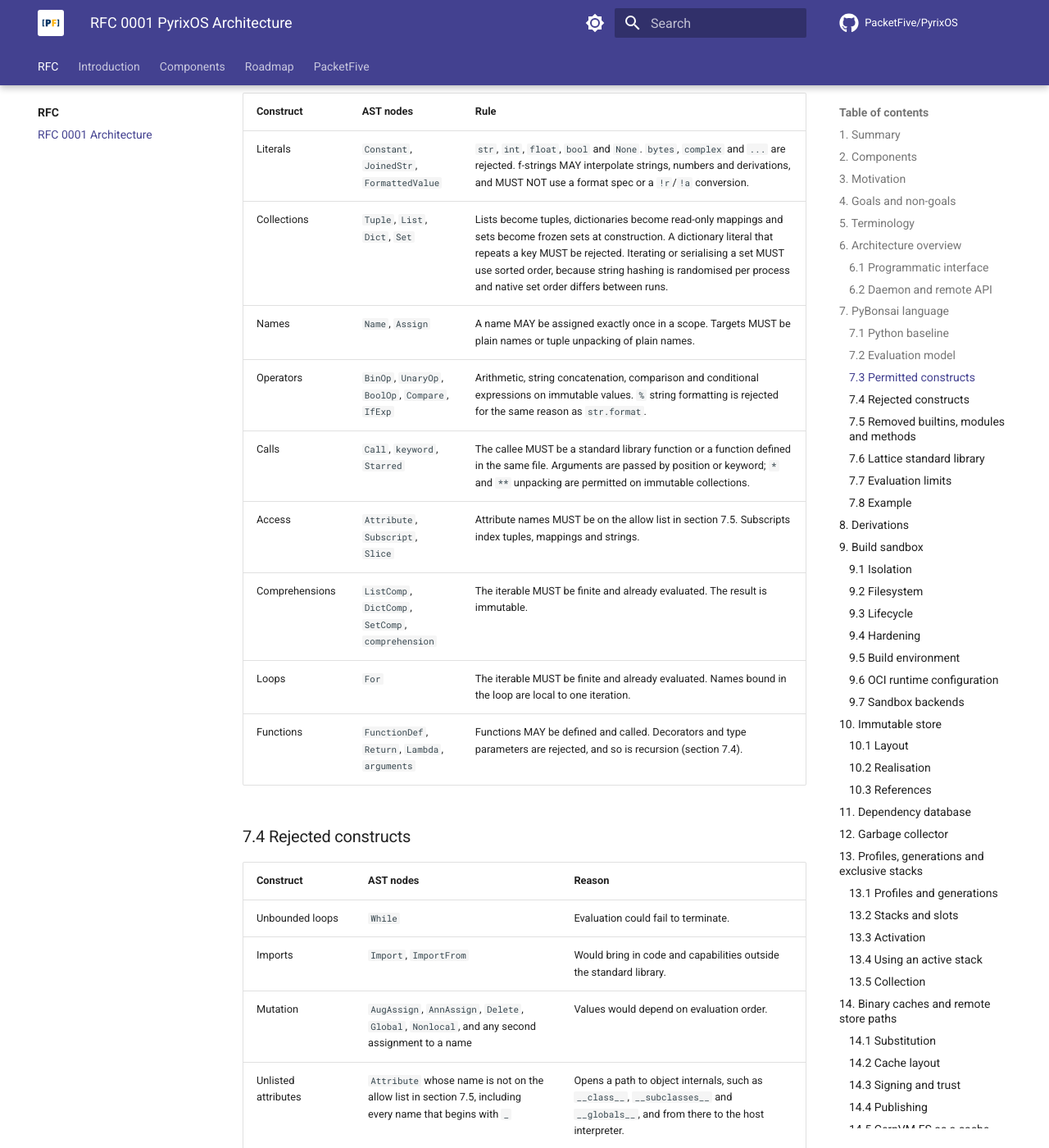
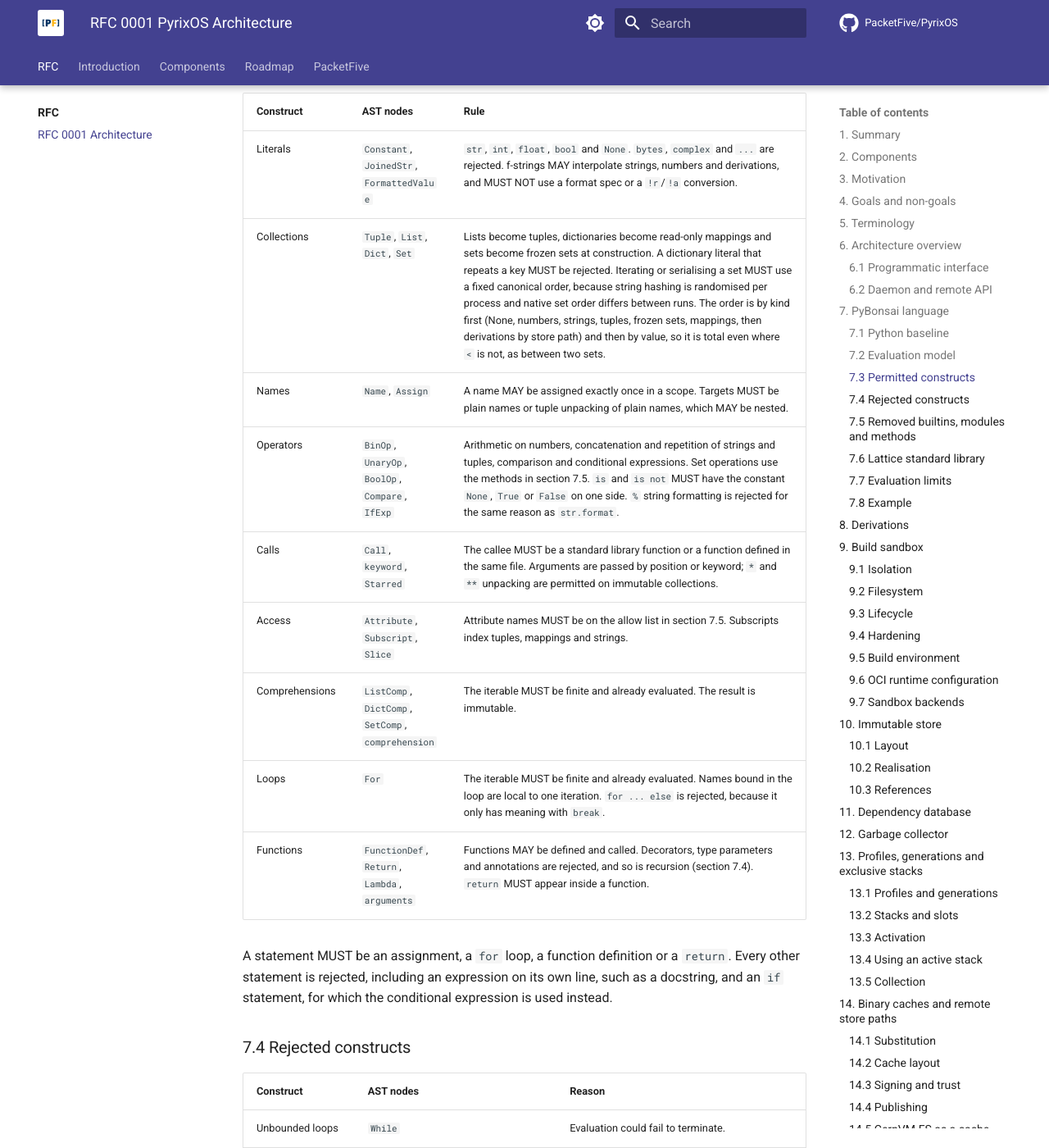
Before and after one commit to PacketFive/PyrixOS, an MkDocs documentation site: the page built from docs/rfc/0001-pyrixos-architecture.md, in a window 1280 px wide and 1400 px high, scrolled down 11149 px. Shown: the whole window at 82% size. Built offline with MkDocs 1.6.1 and Material for MkDocs 9.7.7, drawn with Linux system fonts in a browser that asks for light colours; comment, search, counter and statistics services are not loaded; some of the changed text lies outside the part shown.

Commit message:
Amend RFC section 7 for the PyBonsai implementation
Signed-off-by: Weqaar Janjua <weqaar.janjua@gmail.com>

```diff
--- a/docs/rfc/0001-pyrixos-architecture.md
+++ b/docs/rfc/0001-pyrixos-architecture.md
@@ -253,14 +253,16 @@
 | Construct | AST nodes | Rule |
 | --- | --- | --- |
 | Literals | `Constant`, `JoinedStr`, `FormattedValue` | `str`, `int`, `float`, `bool` and `None`. `bytes`, `complex` and `...` are rejected. f-strings MAY interpolate strings, numbers and derivations, and MUST NOT use a format spec or a `!r`/`!a` conversion. |
-| Collections | `Tuple`, `List`, `Dict`, `Set` | Lists become tuples, dictionaries become read-only mappings and sets become frozen sets at construction. A dictionary literal that repeats a key MUST be rejected. Iterating or serialising a set MUST use sorted order, because string hashing is randomised per process and native set order differs between runs. |
-| Names | `Name`, `Assign` | A name MAY be assigned exactly once in a scope. Targets MUST be plain names or tuple unpacking of plain names. |
-| Operators | `BinOp`, `UnaryOp`, `BoolOp`, `Compare`, `IfExp` | Arithmetic, string concatenation, comparison and conditional expressions on immutable values. `%` string formatting is rejected for the same reason as `str.format`. |
+| Collections | `Tuple`, `List`, `Dict`, `Set` | Lists become tuples, dictionaries become read-only mappings and sets become frozen sets at construction. A dictionary literal that repeats a key MUST be rejected. Iterating or serialising a set MUST use a fixed canonical order, because string hashing is randomised per process and native set order differs between runs. The order is by kind first (None, numbers, strings, tuples, frozen sets, mappings, then derivations by store path) and then by value, so it is total even where `<` is not, as between two sets. |
+| Names | `Name`, `Assign` | A name MAY be assigned exactly once in a scope. Targets MUST be plain names or tuple unpacking of plain names, which MAY be nested. |
+| Operators | `BinOp`, `UnaryOp`, `BoolOp`, `Compare`, `IfExp` | Arithmetic on numbers, concatenation and repetition of strings and tuples, comparison and conditional expressions. Set operations use the methods in section 7.5. `is` and `is not` MUST have the constant `None`, `True` or `False` on one side. `%` string formatting is rejected for the same reason as `str.format`. |
 | Calls | `Call`, `keyword`, `Starred` | The callee MUST be a standard library function or a function defined in the same file. Arguments are passed by position or keyword; `*` and `**` unpacking are permitted on immutable collections. |
 | Access | `Attribute`, `Subscript`, `Slice` | Attribute names MUST be on the allow list in section 7.5. Subscripts index tuples, mappings and strings. |
 | Comprehensions | `ListComp`, `DictComp`, `SetComp`, `comprehension` | The iterable MUST be finite and already evaluated. The result is immutable. |
-| Loops | `For` | The iterable MUST be finite and already evaluated. Names bound in the loop are local to one iteration. |
-| Functions | `FunctionDef`, `Return`, `Lambda`, `arguments` | Functions MAY be defined and called. Decorators and type parameters are rejected, and so is recursion (section 7.4). |
+| Loops | `For` | The iterable MUST be finite and already evaluated. Names bound in the loop are local to one iteration. `for ... else` is rejected, because it only has meaning with `break`. |
+| Functions | `FunctionDef`, `Return`, `Lambda`, `arguments` | Functions MAY be defined and called. Decorators, type parameters and annotations are rejected, and so is recursion (section 7.4). `return` MUST appear inside a function. |
+
+A statement MUST be an assignment, a `for` loop, a function definition or a `return`. Every other statement is rejected, including an expression on its own line, such as a docstring, and an `if` statement, for which the conditional expression is used instead.
 
 ### 7.4 Rejected constructs
 
@@ -275,8 +277,10 @@
 | Decorators | non-empty `decorator_list` on `FunctionDef` | A decorator replaces a function with the result of another call, which hides what is being called. |
 | Type syntax added in Python 3.12 | `TypeAlias`, `TypeVar`, `ParamSpec`, `TypeVarTuple`, non-empty `type_params` | Has no meaning in a configuration and creates objects outside the value model. |
 | Pattern matching and walrus | `Match`, `NamedExpr` | Assignment inside expressions bypasses the single assignment rule. |
+| Annotations | `annotation` on a parameter, `returns` on `FunctionDef` | Have no meaning in a configuration and would be one more expression to check. |
+| Identity tests | `Is`, `IsNot`, unless one side is the constant `None`, `True` or `False` | Whether two equal values are the same object depends on how the interpreter shares objects, so the result could change between runs. |
 
-Recursion MUST be rejected. The evaluator keeps the stack of user functions being called and fails if a function is entered while it is already on that stack. Together with the ban on `While` and the requirement that every iterable is finite, this guarantees that evaluation terminates. Section 7.7 bounds how much work it can do before it does.
+Recursion MUST be rejected. The evaluator keeps the stack of user functions being called and fails if a function is entered while a call to the same definition, the same `def` or `lambda` in the source, is already on that stack. Checking the definition rather than the function object also catches a closure that a later call creates anew. Each definition is then active at most once, so the call depth is bounded by the number of definitions in the file. Together with the ban on `While` and the requirement that every iterable is finite, this guarantees that evaluation terminates. Section 7.7 bounds how much work it can do before it does.
 
 ### 7.5 Removed builtins, modules and methods
 
@@ -320,7 +324,7 @@
 
 ### 7.7 Evaluation limits
 
-Termination alone does not bound cost. `10 ** 10 ** 8` terminates and still exhausts memory. Lattice MUST enforce limits on integer size in bits, string length, collection length, function call depth and the total number of nodes evaluated, and MUST fail evaluation with a clear error when one is exceeded. The limits are part of the Lattice release, not of the host, so the same file succeeds or fails identically on every machine. Lattice MUST NOT depend on host settings such as `sys.set_int_max_str_digits`.
+Termination alone does not bound cost. `10 ** 10 ** 8` terminates and still exhausts memory. Lattice MUST enforce limits on integer size in bits, string length, collection length, function call depth, evaluation nesting depth and the total number of nodes evaluated, and MUST fail evaluation with a clear error that names the limit when one is exceeded. Where the size of a result can be known in advance, as for `**`, repetition, `range`, `str.join` and `str.replace`, the limit MUST be checked before the result is computed. The parser MUST also reject a syntax tree nested more deeply than a fixed bound, so that a deeply nested file fails with an error and never exhausts the stack of the host interpreter. The limits are part of the Lattice release, not of the host, so the same file succeeds or fails identically on every machine. Lattice MUST NOT depend on host settings such as `sys.set_int_max_str_digits`.
 
 ### 7.8 Example
 
```
Also changed, not shown: README.md (+1 -1 lines), docs/components/pybonsai.md (+2 -2 lines).
